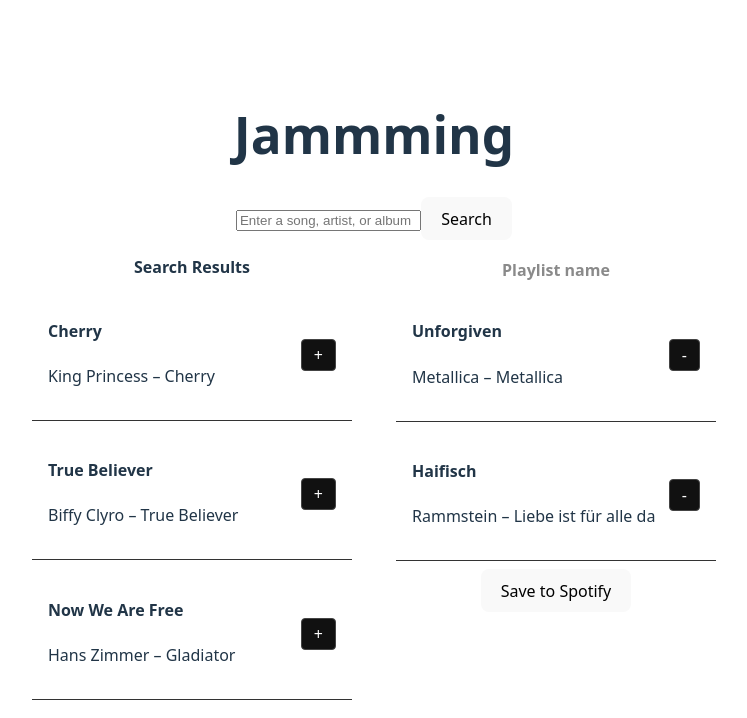
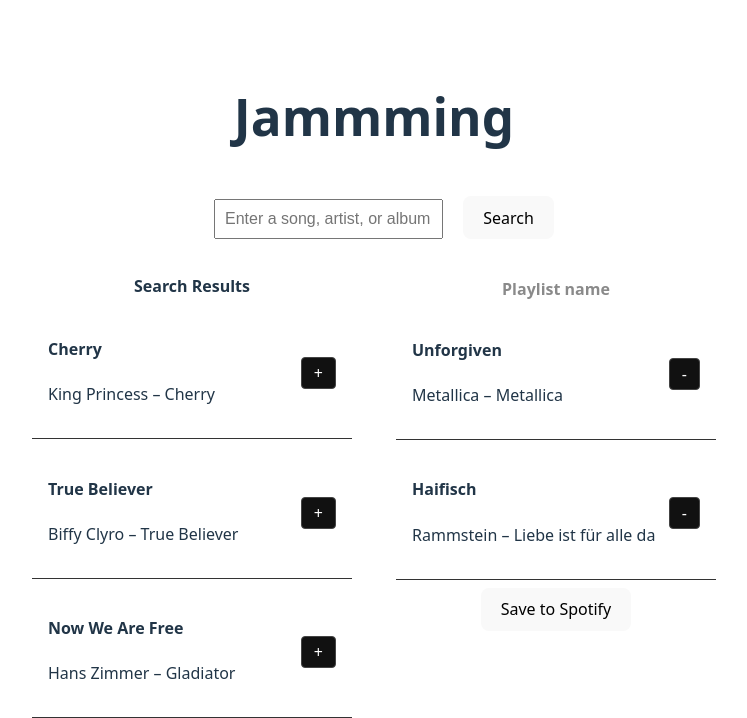
Before and after one commit to ArekKrak/jamming, a React (Vite) app: page / in a window 1280 px wide. Shown: the top 718 px of the page, without its empty margins (266-1013 px from the left). Built offline with nearby package versions, Linux system fonts and the light colour scheme.

Commit message:
style input field of the SearchBar component

```diff
--- a/src/components/SearchBar/SearchBar.css
+++ b/src/components/SearchBar/SearchBar.css
@@ -0,0 +1,5 @@
+.input-field {
+    padding: 9px;
+    font-size: 1rem;
+    margin: 20px;
+}
--- a/src/components/SearchBar/SearchBar.jsx
+++ b/src/components/SearchBar/SearchBar.jsx
@@ -1,7 +1,9 @@
+import "./SearchBar.css"
+
 export default function SearchBar({ onSearch }) {
     return (
         <section>
-            <input placeholder="Enter a song, artist, or album" />
+            <input className="input-field" placeholder="Enter a song, artist, or album" />
             <button>Search</button>
         </section>
     );
```
